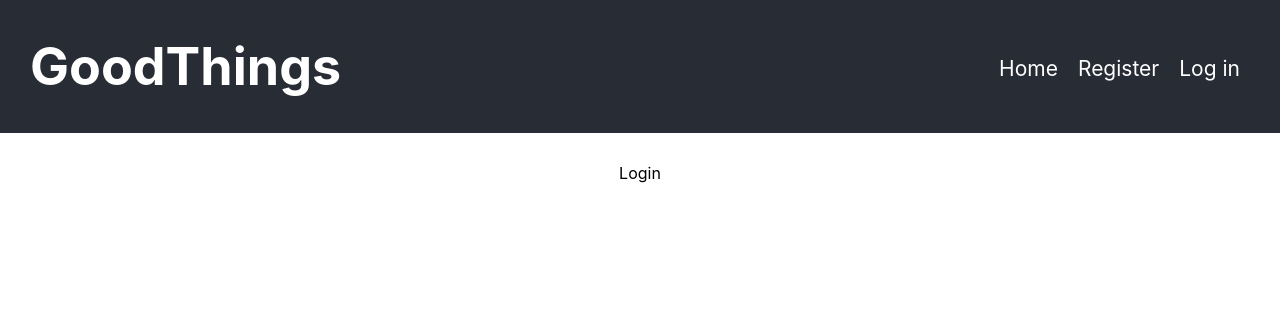
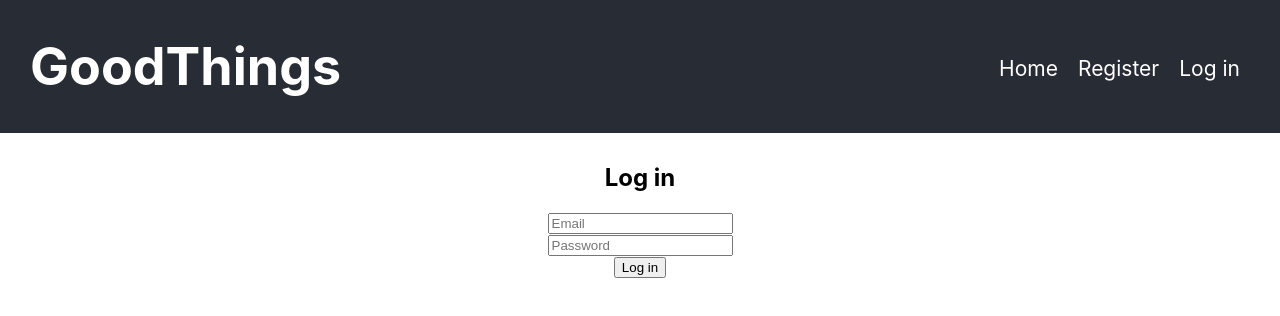
Before and after one commit to itdev161-fa2025/emmanuel-komba, a React (Create React App) app in the folder client/: page /login in a window 1280 px wide. Shown: the top 316 px of the page. Built offline with nearby package versions, Linux system fonts and the light colour scheme.

Commit message:
Update Login.js

```diff
--- a/client/src/components/Login/Login.js
+++ b/client/src/components/Login/Login.js
@@ -1,7 +1,84 @@
-import React from 'react';
+import React, { useState } from 'react';
+import axios from 'axios';
+import { useNavigate } from 'react-router-dom';
 
-const Login = () => {
-    return <div>Login</div>
+const Login = ({ authenticateUser }) => {
+    let navigate = useNavigate();
+    const [userData, setUserData] = useState({
+        email: '',
+        password: ''
+    });
+    const [errorData, setErrorData] = useState({ errors: null });
+
+    const { email, password, } = userData;
+    const { errors } = errorData;
+
+    const onChange = e => {
+        const { name, value } = e.target;
+        setUserData({
+            ...userData,
+            [name]: value
+        })
+    }
+
+    const loginUser = async () => {
+        const newUser = {
+            email: email,
+            password: password
+        }
+
+        try {
+            const config = {
+                headers: {
+                    'Content-Type': 'application/json'
+                }
+            }
+
+            const body = JSON.stringify(newUser);
+            const res = await axios.post('http://localhost:3001/api/login', body, config);
+
+            localStorage.setItem('token', res.data.token);
+            navigate('/')
+        } catch (error) {
+            localStorage.removeItem('token');
+
+            setErrorData({
+                ...errors,
+                errors: error.response.data.errors
+            })
+        }
+
+        authenticateUser();
+    }
+
+    return (
+        <div>
+            <h2>Log in</h2>
+            <div>
+                <input
+                    type="text"
+                    placeholder='Email'
+                    name='email'
+                    value={email}
+                    onChange={e => onChange(e)} />
+            </div>
+            <div>
+            <input
+                    type="text"
+                    placeholder='Password'
+                    name='password'
+                    value={password}
+                    onChange={e => onChange(e)} />
+            </div>
+            <div>
+                <button onClick={() => loginUser()}>Log in</button>
+            </div>
+            <div>
+                {errors && errors.map(error =>
+                    <div key={error.msg}>{error.msg}</div>)}
+            </div>
+        </div>
+    )
 }
 
 export default Login;
```
